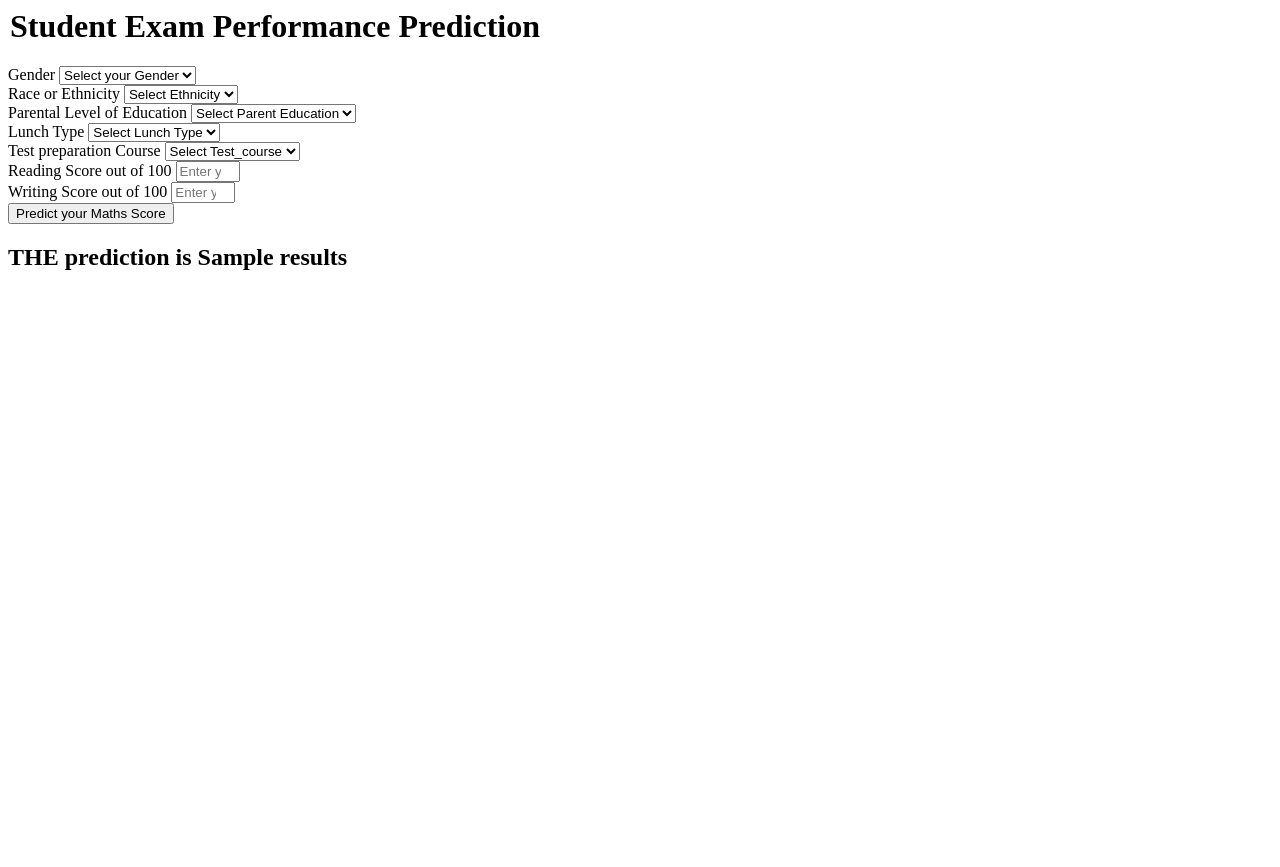
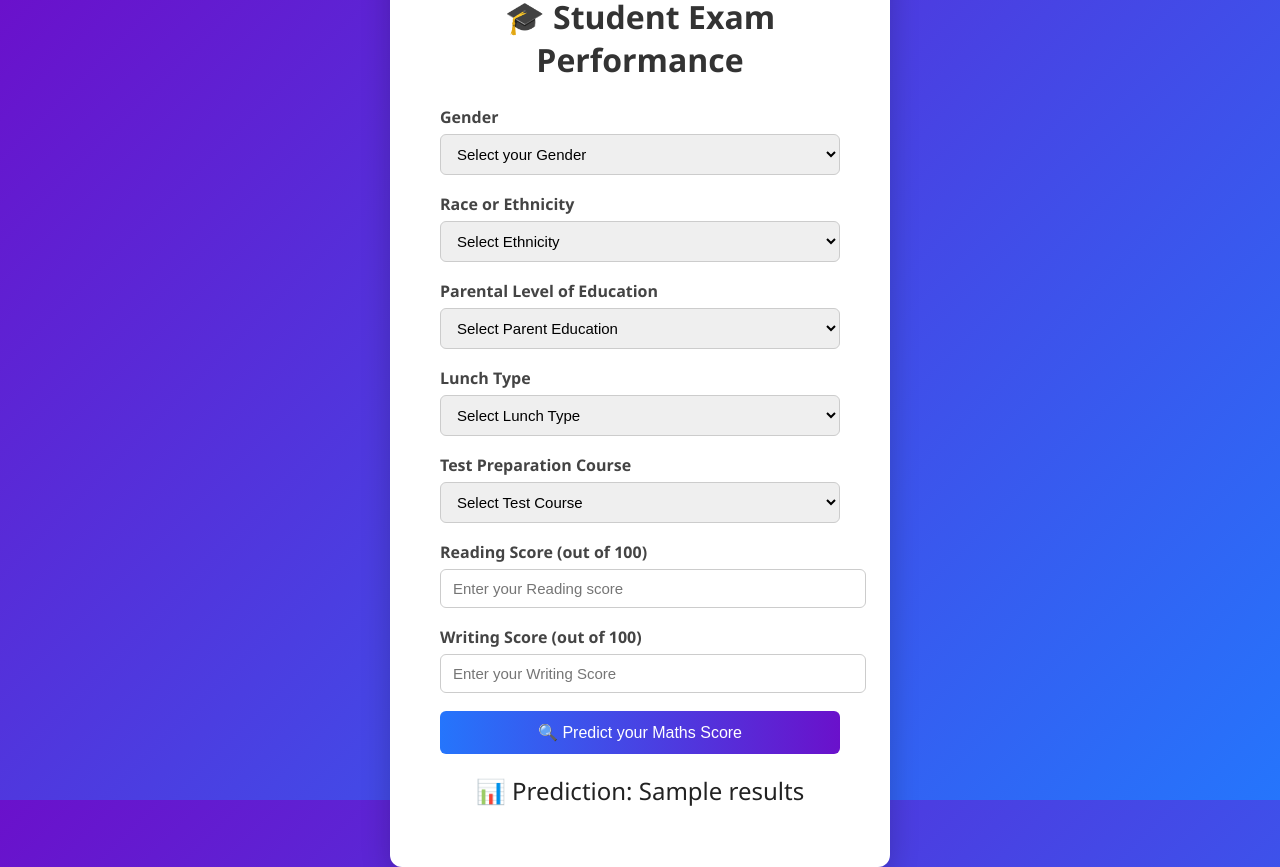
Before and after one commit to Jaswant-Singh-Agore/ML_project_1, a Flask app: template templates/home.html in a window 1280 px wide. Before the commit the page ends 270 px from the top, so only its background shows below. Run offline with Flask 3, Linux system fonts and the light colour scheme; the template is opened without the code that fills it: most values are stand-ins (such as "Sample title", 1, 10 or a date in 2020).

Commit message:
Updated the form UI for better look

```diff
--- a/templates/home.html
+++ b/templates/home.html
@@ -1,112 +1,145 @@
-<html>
+<!DOCTYPE html>
+<html lang="en">
+<head>
+    <meta charset="UTF-8">
+    <meta name="viewport" content="width=device-width, initial-scale=1.0">
+    <title>Student Exam Performance Prediction</title>
+
+    <style>
+        body {
+            font-family: 'Segoe UI', Tahoma, Geneva, Verdana, sans-serif;
+            background: linear-gradient(135deg, #6a11cb, #2575fc);
+            height: 100vh;
+            margin: 0;
+            display: flex;
+            align-items: center;
+            justify-content: center;
+        }
+
+        .login {
+            background: #fff;
+            padding: 40px 50px;
+            border-radius: 12px;
+            box-shadow: 0 8px 30px rgba(0, 0, 0, 0.2);
+            width: 400px;
+            animation: fadeIn 0.8s ease-in-out;
+        }
+
+        h1 {
+            text-align: center;
+            color: #333;
+            margin-bottom: 25px;
+        }
+
+        label {
+            font-weight: 600;
+            color: #444;
+        }
+
+        select, input[type="number"] {
+            width: 100%;
+            padding: 10px 12px;
+            margin-top: 6px;
+            margin-bottom: 18px;
+            border: 1px solid #ccc;
+            border-radius: 6px;
+            font-size: 15px;
+            transition: 0.3s;
+        }
+
+        select:focus, input:focus {
+            border-color: #2575fc;
+            box-shadow: 0 0 6px rgba(37, 117, 252, 0.4);
+            outline: none;
+        }
+
+        .btn {
+            width: 100%;
+            background: linear-gradient(90deg, #2575fc, #6a11cb);
+            border: none;
+            color: white;
+            padding: 12px;
+            font-size: 16px;
+            border-radius: 6px;
+            cursor: pointer;
+            transition: 0.3s;
+        }
+
+        .btn:hover {
+            background: linear-gradient(90deg, #6a11cb, #2575fc);
+            transform: translateY(-2px);
+        }
+
+        h2 {
+            text-align: center;
+            color: #222;
+            margin-top: 20px;
+            font-weight: 500;
+        }
+
+        @keyframes fadeIn {
+            from { opacity: 0; transform: translateY(-20px); }
+            to { opacity: 1; transform: translateY(0); }
+        }
+    </style>
+</head>
 <body>
     <div class="login">
+        <form action="{{ url_for('predict_datapoint') }}" method="post">
+            <h1>🎓 Student Exam Performance</h1>
 
+            <label>Gender</label>
+            <select name="gender" required>
+                <option selected disabled value="">Select your Gender</option>
+                <option value="male">Male</option>
+                <option value="female">Female</option>
+            </select>
 
-       <form action="{{ url_for('predict_datapoint')}}" method="post">
-        <h1>
-            <legend>Student Exam Performance Prediction</legend>
-        </h1>
-        <div class="mb-3">
-            <label class="form-label">Gender</label>
-            <select class="form-control" name="gender" placeholder="Enter you Gender" required>
-                <option class="placeholder" selected disabled value="">Select your Gender</option>
-                <option value="male">
-                    Male
-                </option>
-                <option value="female">
-                    Female
-                </option>
+            <label>Race or Ethnicity</label>
+            <select name="ethnicity" required>
+                <option selected disabled value="">Select Ethnicity</option>
+                <option value="group A">Group A</option>
+                <option value="group B">Group B</option>
+                <option value="group C">Group C</option>
+                <option value="group D">Group D</option>
+                <option value="group E">Group E</option>
             </select>
-        </div>
-        <div class="mb-3">
-            <label class="form-label">Race or Ethnicity</label>
-            <select class="form-control" name="ethnicity" placeholder="Enter you ethnicity" required>
-                <option class="placeholder" selected disabled value="">Select Ethnicity</option>
-                <option value="group A">
-                    Group A
-                </option>
-                <option value="group B">
-                    Group B
-                </option>
-                <option value="group C">
-                    Group C
-                </option>
-                <option value="group D">
-                    Group D
-                </option>
-                <option value="group E">
-                    Group E
-                </option>
+
+            <label>Parental Level of Education</label>
+            <select name="parental_level_of_education" required>
+                <option selected disabled value="">Select Parent Education</option>
+                <option value="associate's degree">Associate's degree</option>
+                <option value="bachelor's degree">Bachelor's degree</option>
+                <option value="high school">High school</option>
+                <option value="master's degree">Master's degree</option>
+                <option value="some college">Some college</option>
+                <option value="some high school">Some high school</option>
             </select>
-        </div>
-        <div class="mb-3">
-            <label class="form-label">Parental Level of Education</label>
-            <select class="form-control" name="parental_level_of_education"
-                placeholder="Enter you Parent Education" required>
-                <option class="placeholder" selected disabled value="">Select Parent Education</option>
-                <option value="associate's degree">
-                    associate's degree
-                </option>
-                <option value="bachelor's degree">
-                    bachelor's degree
-                </option>
-                <option value="high school">
-                    high school
-                </option>
-                <option value="master's degree">
-                    master's degree
-                </option>
-                <option value="some college">
-                    some college
-                </option>
-                <option value="some high school">
-                    some high school
-                </option>
+
+            <label>Lunch Type</label>
+            <select name="lunch" required>
+                <option selected disabled value="">Select Lunch Type</option>
+                <option value="free/reduced">Free/reduced</option>
+                <option value="standard">Standard</option>
             </select>
-        </div>
-        <div class="mb-3">
-            <label class="form-label">Lunch Type</label>
-            <select class="form-control" name="lunch" placeholder="Enter you Lunch" required>
-                <option class="placeholder" selected disabled value="">Select Lunch Type</option>
-                <option value="free/reduced">
-                    free/reduced
-                </option>
-                <option value="standard">
-                    standard
-                </option>
+
+            <label>Test Preparation Course</label>
+            <select name="test_preparation_course" required>
+                <option selected disabled value="">Select Test Course</option>
+                <option value="none">None</option>
+                <option value="completed">Completed</option>
             </select>
-        </div>
-        <div class="mb-3">
-            <label class="form-label">Test preparation Course</label>
-            <select class="form-control" name="test_preparation_course" placeholder="Enter you Course"
-                required>
-                <option class="placeholder" selected disabled value="">Select Test_course</option>
-                <option value="none">
-                    None
-                </option>
-                <option value="completed">
-                    Completed
-                </option>
-            </select>
-        </div>
-        <div class="mb-3">
-            <label class="form-label">Reading Score out of 100</label>
-            <input class="form-control" type="number" name="reading_score"
-                placeholder="Enter your Reading score" min='0' max='100' />
-        </div>
-        <div class="mb-3">
-            <label class="form-label">Writing Score out of 100</label>
-            <input class="form-control" type="number" name="writing_score"
-                placeholder="Enter your Writing Score" min='0' max='100' />
-        </div>
-        <div class="mb-3">
-            <input class="btn btn-primary" type="submit" value="Predict your Maths Score" required />
-        </div>
-    </form>
-    <h2>
-       THE prediction is {{results}}
-    </h2>
+
+            <label>Reading Score (out of 100)</label>
+            <input type="number" name="reading_score" placeholder="Enter your Reading score" min="0" max="100" required>
+
+            <label>Writing Score (out of 100)</label>
+            <input type="number" name="writing_score" placeholder="Enter your Writing Score" min="0" max="100" required>
+
+            <input class="btn" type="submit" value="🔍 Predict your Maths Score">
+        </form>
+
+        <h2>📊 Prediction: {{ results }}</h2>
     </div>
 </body>
 </html>
```
